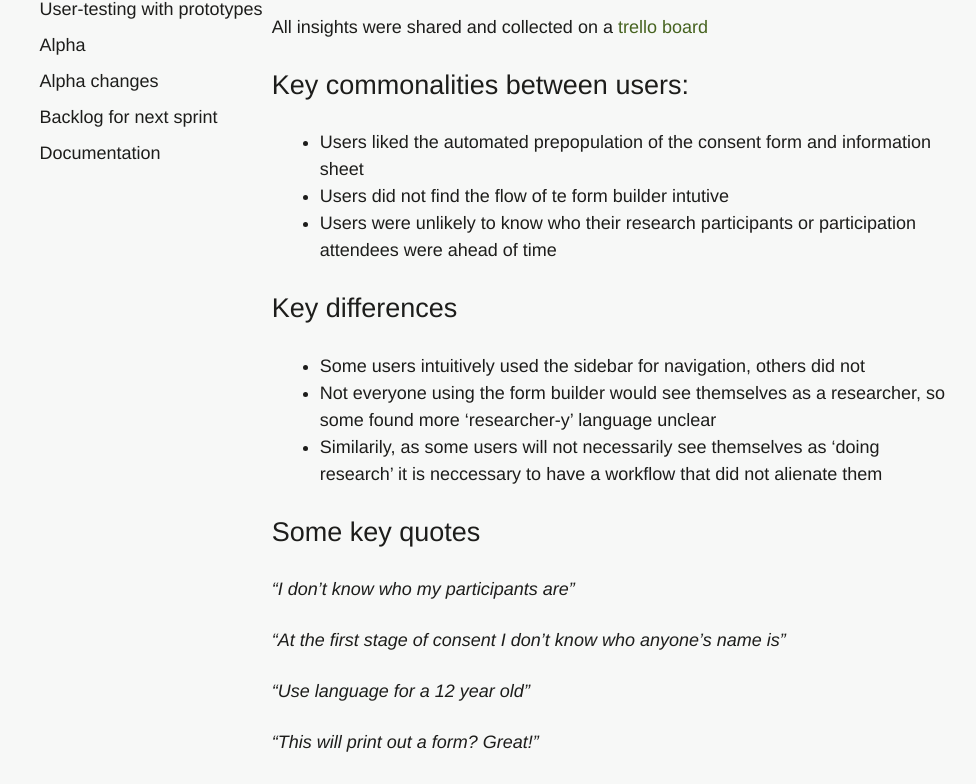
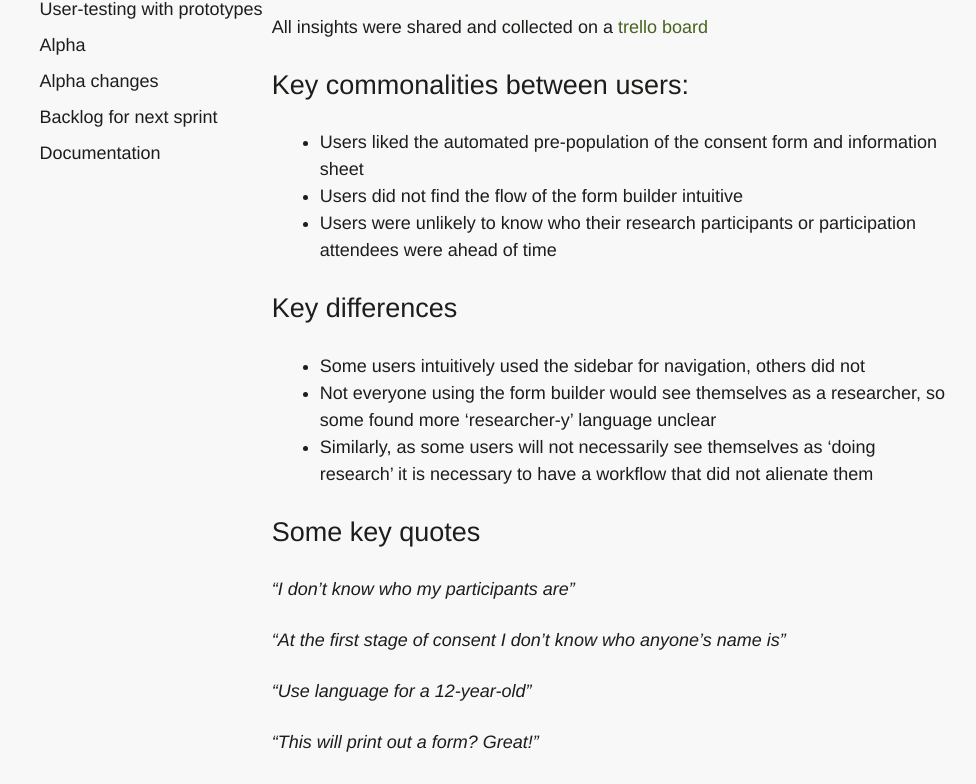
Before and after one commit to barnardos/consent-form-discovery-report, a Jekyll site: the page built from prototype-usertesting.md, in a window 1280 px wide and 1400 px high, scrolled down 174 px. Shown: the part 503-1287 px from the top of the window, without its empty margins (28-1004 px from the left). Built offline with Jekyll 4.4.1, drawn with Linux system fonts in a browser that asks for light colours.

Commit message:
Update prototype-usertesting.md
correcting typos

```diff
--- a/prototype-usertesting.md
+++ b/prototype-usertesting.md
@@ -22,24 +22,23 @@ All insights were shared and collected on a [trello board](https://trello.com/b/
 
 ## Key commonalities between users:
 
-- Users liked the automated prepopulation of the consent form and information sheet
-- Users did not find the flow of te form builder intutive
+- Users liked the automated pre-population of the consent form and information sheet
+- Users did not find the flow of the form builder intuitive
 - Users were unlikely to know who their research participants or participation attendees were ahead of time
-
 
 ## Key differences
 
 
 * Some users intuitively used the sidebar for navigation, others did not
 - Not everyone using the form builder would see themselves as a researcher, so some found more 'researcher-y' language unclear
-- Similarily, as some users will not necessarily see themselves as ‘doing research’ it is neccessary to have a workflow that did not alienate them
+- Similarly, as some users will not necessarily see themselves as ‘doing research’ it is necessary to have a workflow that did not alienate them
 
 ## Some key quotes
 *"I don't know who my participants are"*
 
 *"At the first stage of consent I don’t know who anyone’s name is"*
 
-*"Use language for a 12 year old"*
+*"Use language for a 12-year-old"*
 
 *"This will print out a form? Great!"*
 
```
